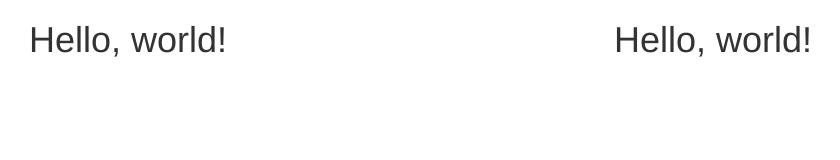
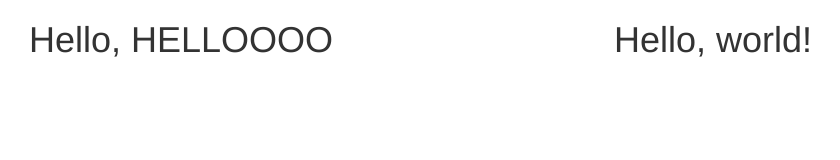
Before and after one commit to haehanna/Week5, a plain HTML site: page index.html in a window 1280 px wide. Shown: the whole page, without its empty margins (41-881 px from the left). Drawn offline with nearby package versions, Linux system fonts and the light colour scheme.

Commit message:
Testing GitHub Noob

```diff
--- a/index.html
+++ b/index.html
@@ -23,7 +23,7 @@
       <div class="row">
 
         <div class="col-xs-6">
-          <h1>Hello, world!</h1>
+          <h1>Hello, HELLOOOO</h1>
         </div>
 
         <div class="col-xs-6">
```
